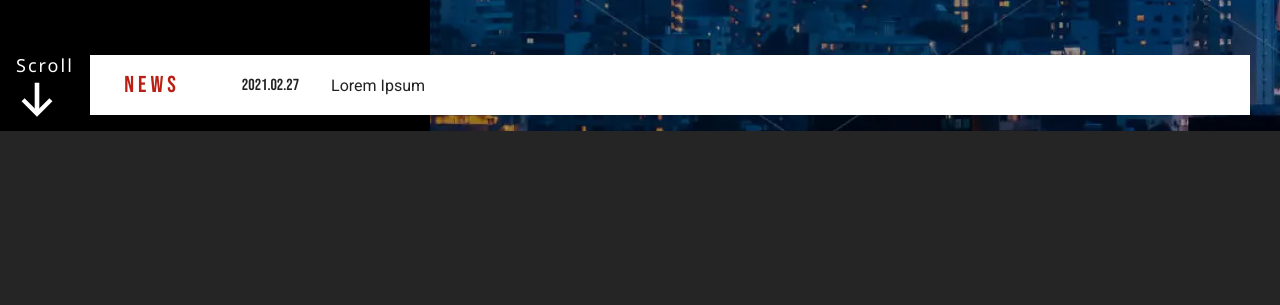
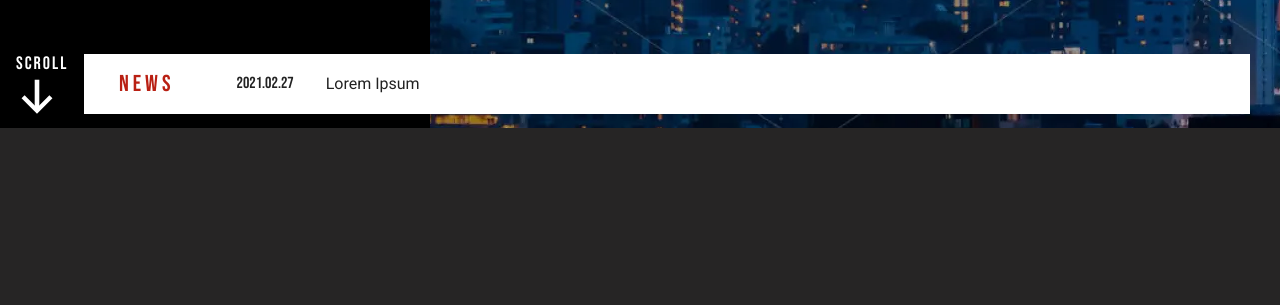
Before and after one commit to johnvener/commude-exam, a plain HTML site: page index.html in a window 1280 px wide. Shown: the part 753-1058 px from the top of the page. Drawn offline with Linux system fonts and the light colour scheme.

Commit message:
fix: font-family

```diff
--- a/css/styles.css
+++ b/css/styles.css
@@ -96,11 +96,11 @@ section#mini-nav-section {
 span.scroll-txt {
   position: relative;
   font-size: 18px;
-  font-family: 'Bebas Neue', Arial, Helvetica, sans-serif;
   letter-spacing: 2px;
 }
-span.scroll-txt {
+span.scroll-txt p{
   font-weight: 400;
+  font-family: 'Bebas Neue', Arial, Helvetica, sans-serif !important;
 }
 span.scroll-txt:after {
   content: "";
```
